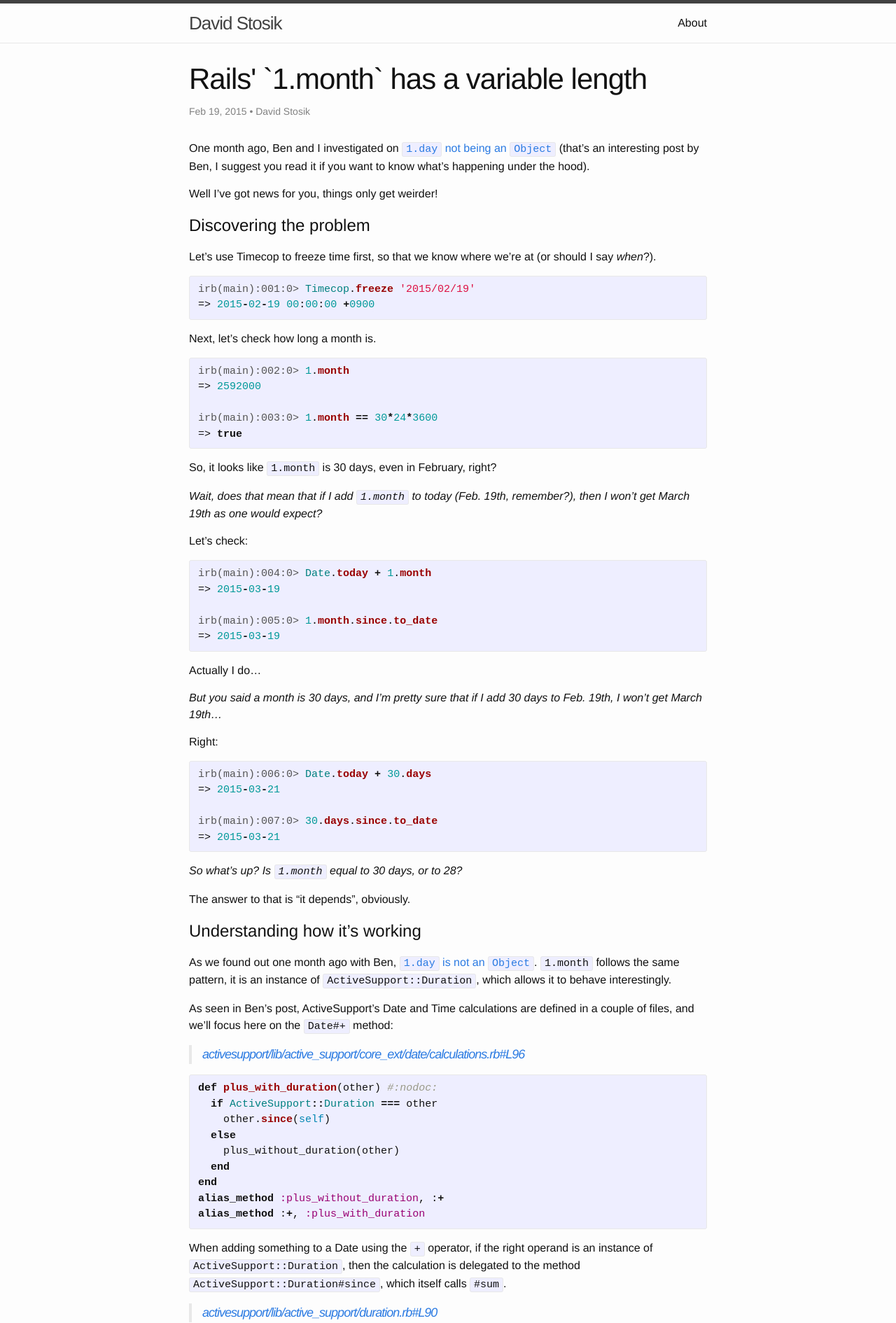
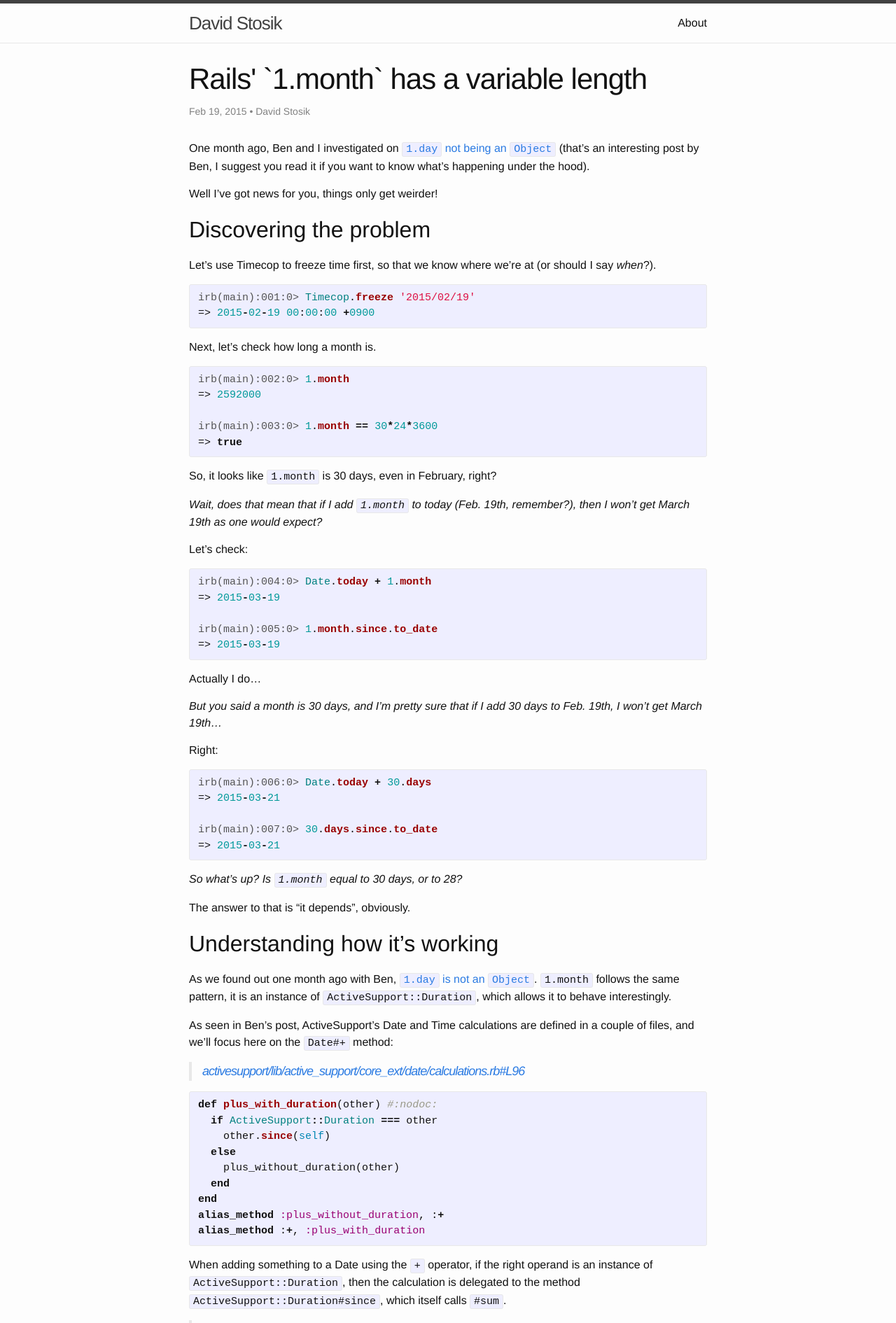
Before and after one commit to davidstosik/davidstosik.github.io, a Jekyll site: the page built from _posts/2015-02-19-rails-1month-variable-length.markdown, in a window 1280 px wide. Shown: the top 1890 px of the page at 70% size. Built offline with Jekyll 4.4.1, drawn with Linux system fonts in a browser that asks for light colours; comment, search, counter and statistics services are not loaded.

```diff
--- a/_posts/2015-02-19-rails-1month-variable-length.markdown
+++ b/_posts/2015-02-19-rails-1month-variable-length.markdown
@@ -10,7 +10,7 @@ what's happening under the hood).
 
 Well I've got news for you, things only get weirder!
 
-# Discovering the problem
+## Discovering the problem
 
 Let's use Timecop to freeze time first, so that we know where we're at (or should I
 say *when*?).
@@ -60,7 +60,7 @@ irb(main):007:0> 30.days.since.to_date
 
 The answer to that is "it depends", obviously.
 
-# Understanding how it's working
+## Understanding how it's working
 
 As we found out one month ago with Ben, [`1.day` is not an `Object`][1daynotobject].
 `1.month` follows the same pattern, it is an instance of `ActiveSupport::Duration`,
@@ -142,7 +142,7 @@ Advancing a date one month will use `Date#>>` operator, which, according to the
 There you have it! At no point, from beginning to end, was a number of days, or
 seconds, involved.
 
-# Consequences
+## Consequences
 
 Well, the consequences of such behavior are multiple, some come very handy, while
 others can be dangerous.
@@ -193,7 +193,7 @@ There you have it, you thought you used `1.month` consistently and that dates wo
 match, but you're getting a 2-day shift between the time the article becomes
 invalid, and the time it's actually unpublished.
 
-# Last one for the fun
+## Last one for the fun
 
 Now for the fun, let's consider the two following expressions.
 {% highlight ruby %}
```
